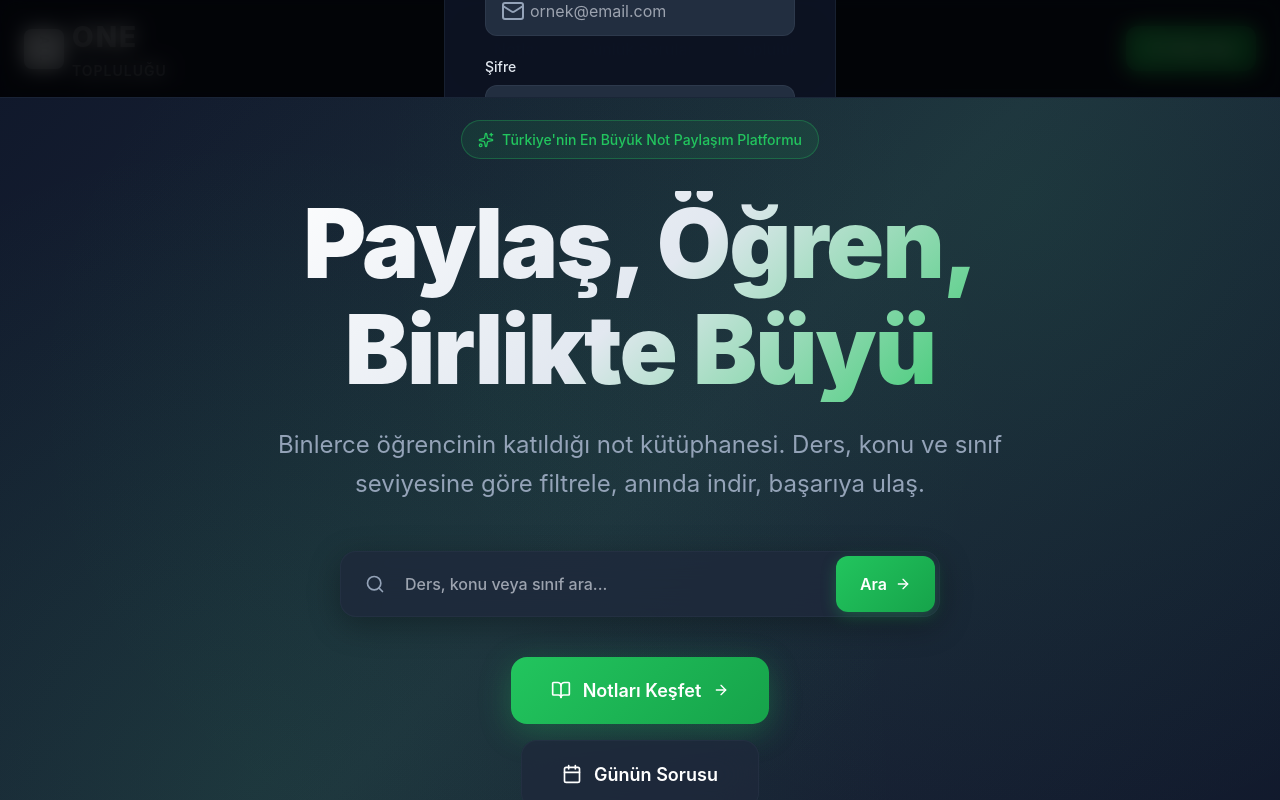
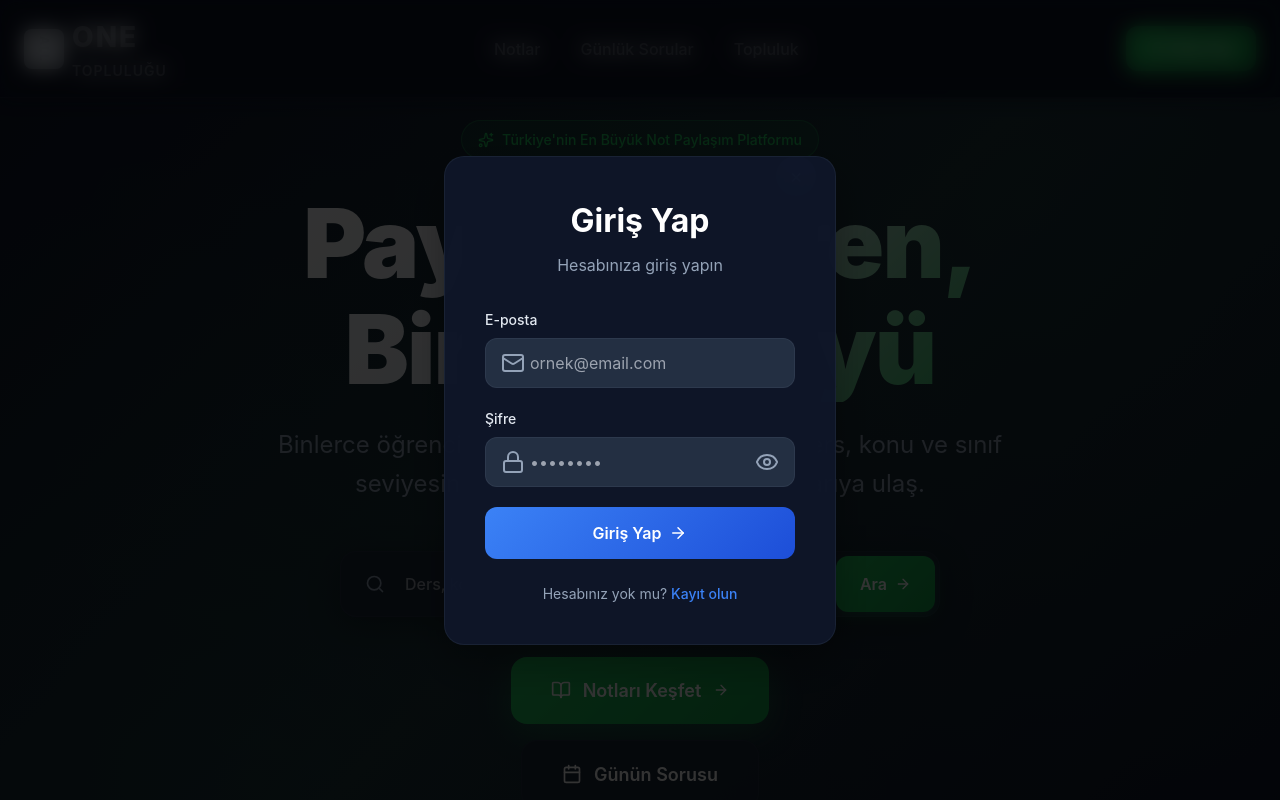
Before and after one commit to Jascfer/allonetoplulugu, a React (Create React App) app: page / in a window 1280 px wide. Both pictures are taken after a click on the button "Giriş Yap". Shown: the top 800 px of the page. Built offline with nearby package versions, Linux system fonts and the light colour scheme; no server answers.

Commit message:
Fix modal positioning: center properly and improve visual appearance

```diff
--- a/src/components/auth/AuthModal.tsx
+++ b/src/components/auth/AuthModal.tsx
@@ -20,6 +20,7 @@ const AuthModal: React.FC = () => {
     zIndex: 1000,
     padding: '20px',
     overflowY: 'auto' as const,
+    minHeight: '100vh',
   };
 
   const closeButtonStyle = {
--- a/src/components/auth/LoginForm.tsx
+++ b/src/components/auth/LoginForm.tsx
@@ -31,16 +31,17 @@ const LoginForm: React.FC<LoginFormProps> = ({ onSwitchToRegister }) => {
   };
 
   const containerStyle = {
-    background: 'rgba(15, 23, 42, 0.8)',
+    background: 'rgba(15, 23, 42, 0.95)',
     backdropFilter: 'blur(20px)',
     border: '1px solid rgba(51, 65, 85, 0.3)',
     borderRadius: '20px',
     padding: window.innerWidth < 768 ? '24px' : '40px',
     maxWidth: '400px',
     width: '100%',
-    margin: '0 auto',
-    maxHeight: '90vh',
+    margin: '20px auto',
+    maxHeight: '80vh',
     overflowY: 'auto' as const,
+    boxShadow: '0 20px 40px rgba(0, 0, 0, 0.3)',
   };
 
   const titleStyle = {
--- a/src/components/auth/ProfileModal.tsx
+++ b/src/components/auth/ProfileModal.tsx
@@ -23,20 +23,22 @@ const ProfileModal: React.FC = () => {
     zIndex: 1000,
     padding: '20px',
     overflowY: 'auto' as const,
+    minHeight: '100vh',
   };
 
   const modalStyle = {
-    background: 'rgba(15, 23, 42, 0.9)',
+    background: 'rgba(15, 23, 42, 0.95)',
     backdropFilter: 'blur(20px)',
     border: '1px solid rgba(51, 65, 85, 0.3)',
     borderRadius: '20px',
     padding: window.innerWidth < 768 ? '24px' : '40px',
     maxWidth: '500px',
     width: '100%',
-    margin: '0 auto',
+    margin: '20px auto',
     position: 'relative' as const,
-    maxHeight: '90vh',
+    maxHeight: '80vh',
     overflowY: 'auto' as const,
+    boxShadow: '0 20px 40px rgba(0, 0, 0, 0.3)',
   };
 
   const closeButtonStyle = {
--- a/src/components/auth/RegisterForm.tsx
+++ b/src/components/auth/RegisterForm.tsx
@@ -46,16 +46,17 @@ const RegisterForm: React.FC<RegisterFormProps> = ({ onSwitchToLogin }) => {
   };
 
   const containerStyle = {
-    background: 'rgba(15, 23, 42, 0.8)',
+    background: 'rgba(15, 23, 42, 0.95)',
     backdropFilter: 'blur(20px)',
     border: '1px solid rgba(51, 65, 85, 0.3)',
     borderRadius: '20px',
     padding: window.innerWidth < 768 ? '24px' : '40px',
     maxWidth: '400px',
     width: '100%',
-    margin: '0 auto',
-    maxHeight: '90vh',
+    margin: '20px auto',
+    maxHeight: '80vh',
     overflowY: 'auto' as const,
+    boxShadow: '0 20px 40px rgba(0, 0, 0, 0.3)',
   };
 
   const titleStyle = {
```
